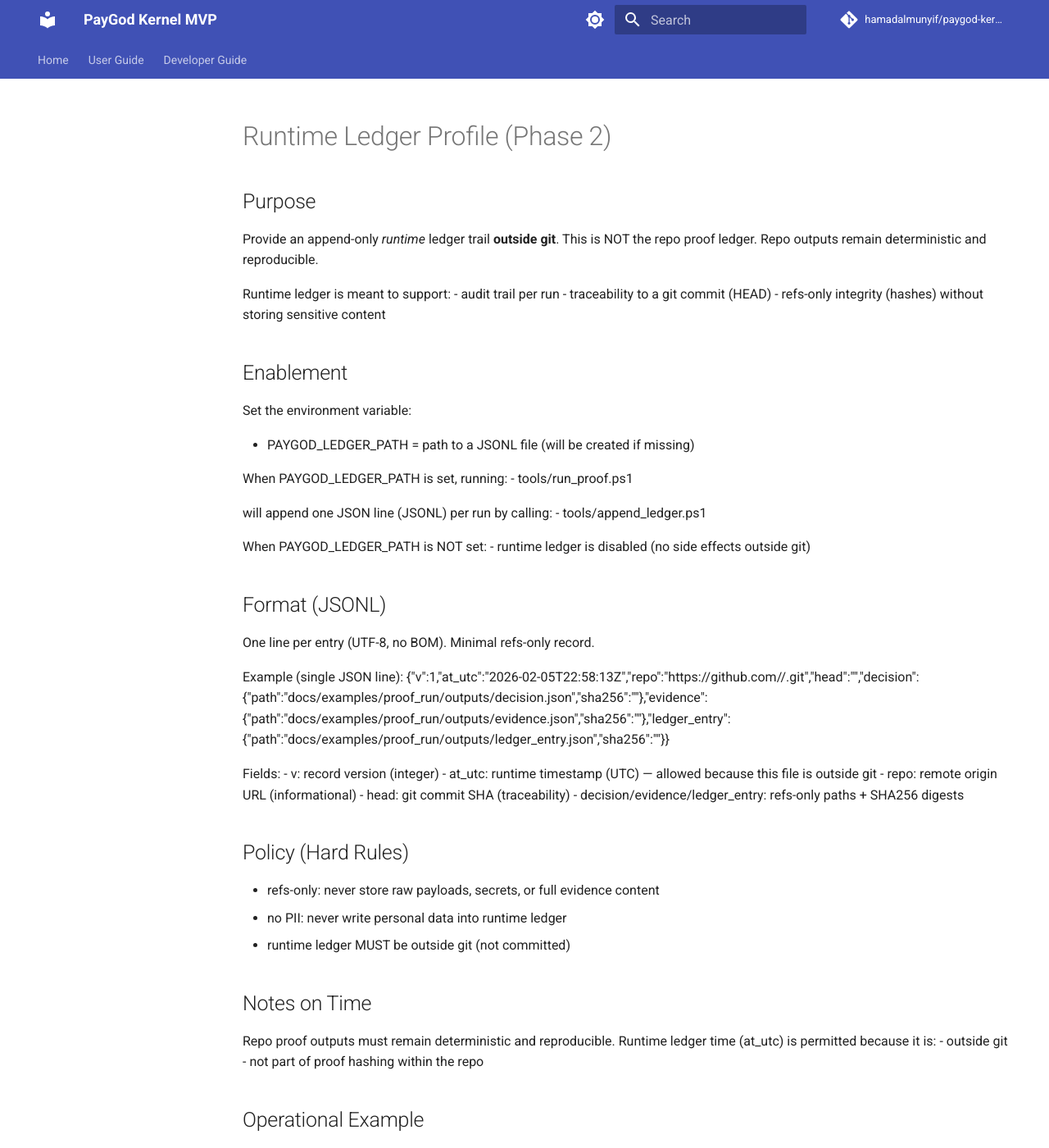
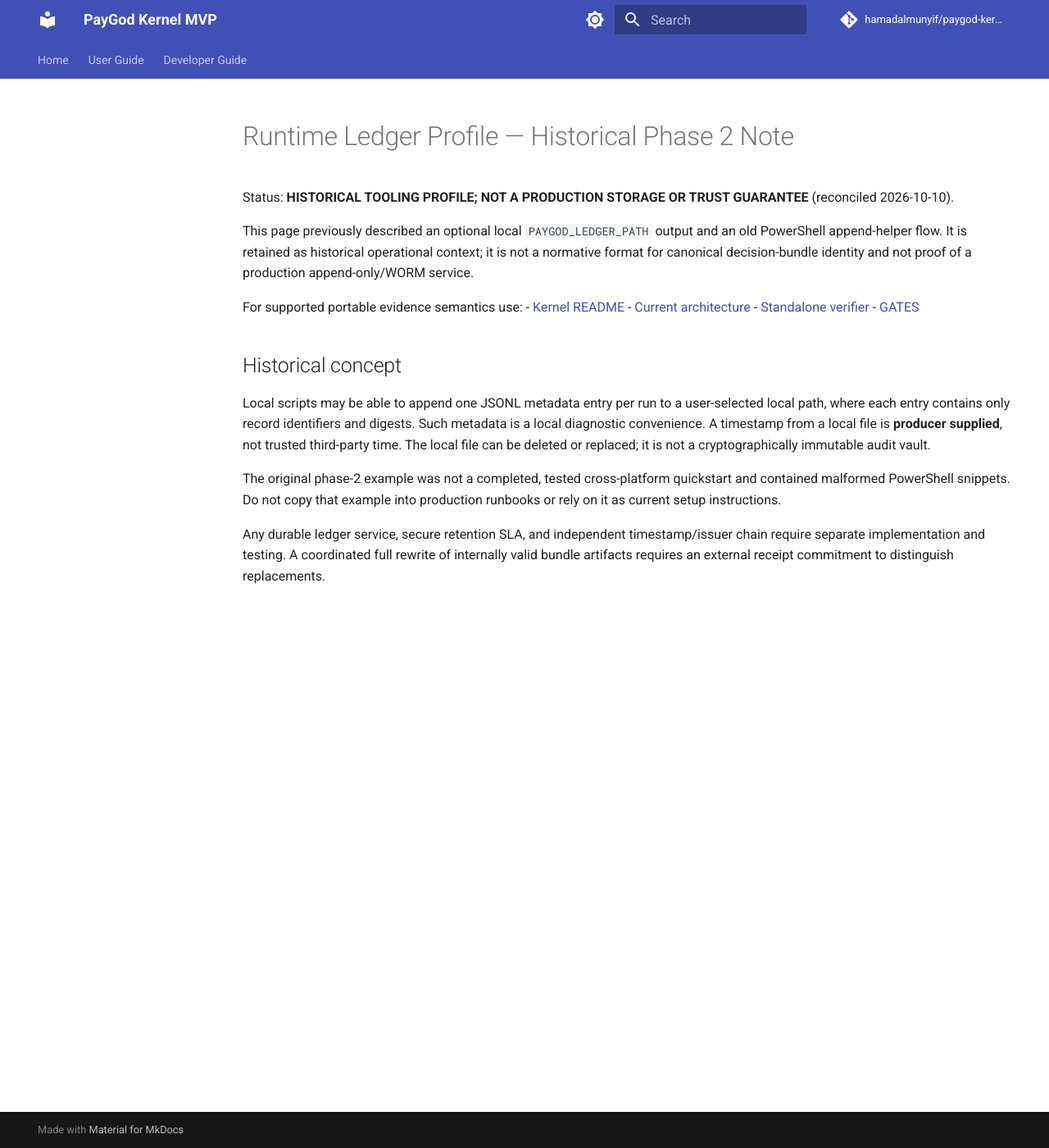
Before and after one commit to hamadalmunyif/paygod-kernel-mvp, an MkDocs documentation site: the page built from docs/LEDGER_RUNTIME_PROFILE.md, in a window 1280 px wide and 1400 px high. Shown: the whole window at 82% size. Built offline with MkDocs 1.6.1 and Material for MkDocs 9.7.7, drawn with Linux system fonts in a browser that asks for light colours; comment, search, counter and statistics services are not loaded; some of the changed text lies outside the part shown.

Commit message:
docs: align legacy developer and runtime pages with actual Kernel boundaries

```diff
--- a/docs/LEDGER_RUNTIME_PROFILE.md
+++ b/docs/LEDGER_RUNTIME_PROFILE.md
@@ -1,60 +1,19 @@
-# Runtime Ledger Profile (Phase 2)
+# Runtime Ledger Profile — Historical Phase 2 Note
 
-## Purpose
-Provide an append-only *runtime* ledger trail **outside git**.
-This is NOT the repo proof ledger. Repo outputs remain deterministic and reproducible.
+Status: **HISTORICAL TOOLING PROFILE; NOT A PRODUCTION STORAGE OR TRUST GUARANTEE** (reconciled 2026-10-10).
 
-Runtime ledger is meant to support:
-- audit trail per run
-- traceability to a git commit (HEAD)
-- refs-only integrity (hashes) without storing sensitive content
+This page previously described an optional local `PAYGOD_LEDGER_PATH` output and an old PowerShell append-helper flow. It is retained as historical operational context; it is not a normative format for canonical decision-bundle identity and not proof of a production append-only/WORM service.
 
-## Enablement
-Set the environment variable:
+For supported portable evidence semantics use:
+- [Kernel README](../README.md)
+- [Current architecture](02_ARCHITECTURE.md)
+- [Standalone verifier](STANDALONE_VERIFIER.md)
+- [GATES](../GATES.md)
 
-- PAYGOD_LEDGER_PATH = path to a JSONL file (will be created if missing)
+## Historical concept
 
-When PAYGOD_LEDGER_PATH is set, running:
-- tools/run_proof.ps1
+Local scripts may be able to append one JSONL metadata entry per run to a user-selected local path, where each entry contains only record identifiers and digests. Such metadata is a local diagnostic convenience. A timestamp from a local file is **producer supplied**, not trusted third-party time. The local file can be deleted or replaced; it is not a cryptographically immutable audit vault.
 
-will append one JSON line (JSONL) per run by calling:
-- tools/append_ledger.ps1
+The original phase-2 example was not a completed, tested cross-platform quickstart and contained malformed PowerShell snippets. Do not copy that example into production runbooks or rely on it as current setup instructions.
 
-When PAYGOD_LEDGER_PATH is NOT set:
-- runtime ledger is disabled (no side effects outside git)
-
-## Format (JSONL)
-One line per entry (UTF-8, no BOM). Minimal refs-only record.
-
-Example (single JSON line):
-{"v":1,"at_utc":"2026-02-05T22:58:13Z","repo":"https://github.com/<org>/<repo>.git","head":"<git_sha>","decision":{"path":"docs/examples/proof_run/outputs/decision.json","sha256":"<sha256>"},"evidence":{"path":"docs/examples/proof_run/outputs/evidence.json","sha256":"<sha256>"},"ledger_entry":{"path":"docs/examples/proof_run/outputs/ledger_entry.json","sha256":"<sha256>"}}
-
-Fields:
-- v: record version (integer)
-- at_utc: runtime timestamp (UTC) — allowed because this file is outside git
-- repo: remote origin URL (informational)
-- head: git commit SHA (traceability)
-- decision/evidence/ledger_entry: refs-only paths + SHA256 digests
-
-## Policy (Hard Rules)
-- refs-only: never store raw payloads, secrets, or full evidence content
-- no PII: never write personal data into runtime ledger
-- runtime ledger MUST be outside git (not committed)
-
-## Notes on Time
-Repo proof outputs must remain deterministic and reproducible.
-Runtime ledger time (at_utc) is permitted because it is:
-- outside git
-- not part of proof hashing within the repo
-
-## Operational Example
-Windows PowerShell:
-
-# disable (default)
-Remove-Item Env:\PAYGOD_LEDGER_PATH -ErrorAction SilentlyContinue
-pwsh -File tools/run_proof.ps1
-
-# enable
- = "C:\Users\User\Desktop\paygod_runtime_ledger.jsonl"
-pwsh -File tools/run_proof.ps1
-Get-Content  -Tail 1
+Any durable ledger service, secure retention SLA, and independent timestamp/issuer chain require separate implementation and testing. A coordinated full rewrite of internally valid bundle artifacts requires an external receipt commitment to distinguish replacements.
```
